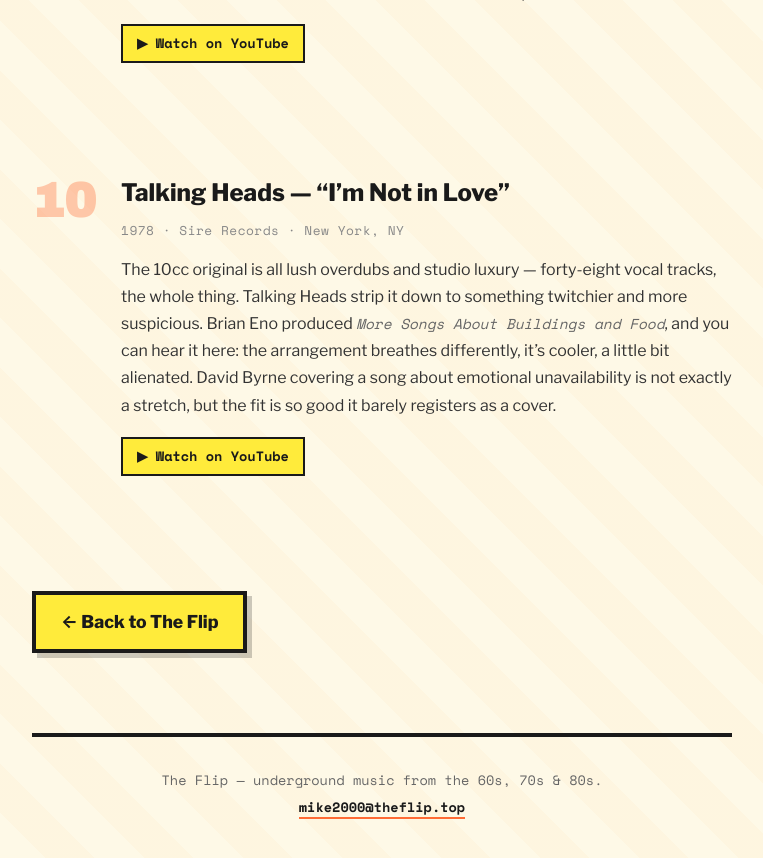
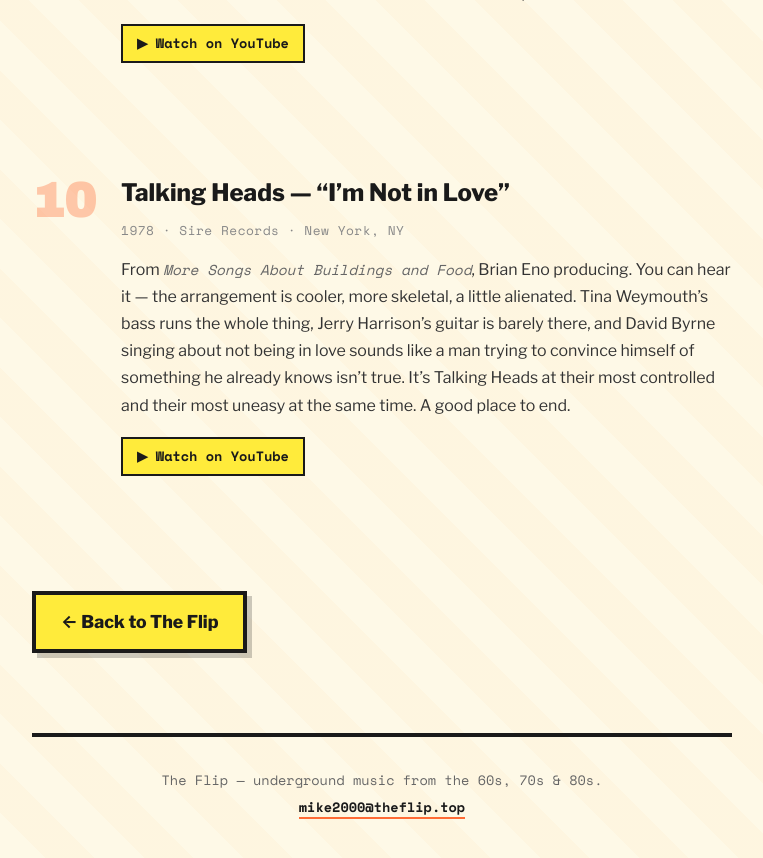
Before and after one commit to michaelgpearce/mike2000, a Jekyll site: the page built from posts/009-the-whole-sire-thing.html, in a window 1280 px wide and 900 px high, scrolled down 4340 px. Shown: the top 858 px of the window, without its empty margins (258-1021 px from the left). Built offline with Jekyll 4.4.1, drawn with Linux system fonts in a browser that asks for light colours.

Commit message:
Post 009: fix Talking Heads commentary — not a 10cc cover

```diff
--- a/posts/009-the-whole-sire-thing.html
+++ b/posts/009-the-whole-sire-thing.html
@@ -111,7 +111,7 @@
       <div class="track-info">
         <h2 class="track-title">Talking Heads &mdash; &ldquo;I&rsquo;m Not in Love&rdquo;</h2>
         <div class="track-meta">1978 &middot; Sire Records &middot; New York, NY</div>
-        <p class="track-desc">The 10cc original is all lush overdubs and studio luxury &mdash; forty-eight vocal tracks, the whole thing. Talking Heads strip it down to something twitchier and more suspicious. Brian Eno produced <em>More Songs About Buildings and Food</em>, and you can hear it here: the arrangement breathes differently, it&rsquo;s cooler, a little bit alienated. David Byrne covering a song about emotional unavailability is not exactly a stretch, but the fit is so good it barely registers as a cover.</p>
+        <p class="track-desc">From <em>More Songs About Buildings and Food</em>, Brian Eno producing. You can hear it &mdash; the arrangement is cooler, more skeletal, a little alienated. Tina Weymouth&rsquo;s bass runs the whole thing, Jerry Harrison&rsquo;s guitar is barely there, and David Byrne singing about not being in love sounds like a man trying to convince himself of something he already knows isn&rsquo;t true. It&rsquo;s Talking Heads at their most controlled and their most uneasy at the same time. A good place to end.</p>
         <a class="yt-link" href="https://www.youtube.com/watch?v=1T44eY1dRHs" target="_blank">&#9654; Watch on YouTube</a>
       </div>
     </li>
```
